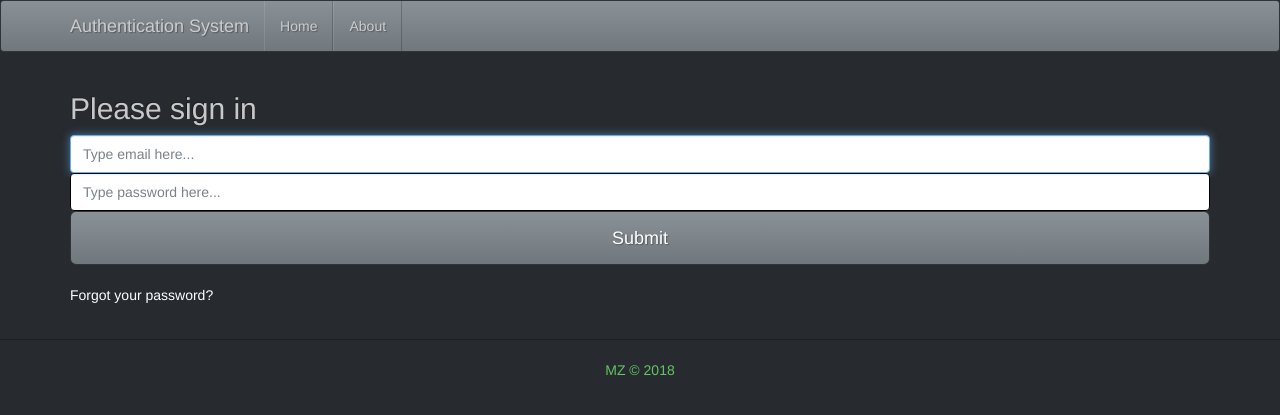
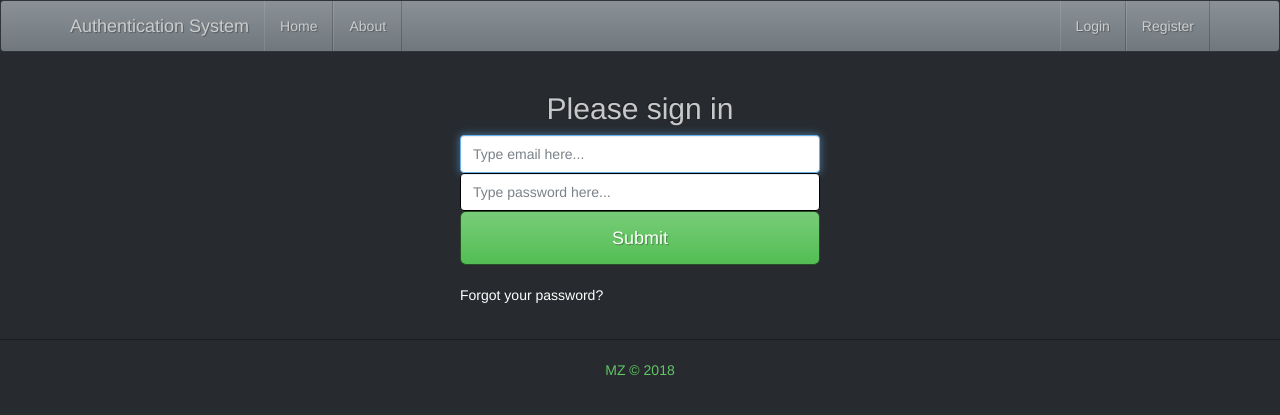
Before and after one commit to mzwae/ci-authentication, a CodeIgniter app: page /ci-authentication/signin in a window 1280 px wide. Shown: the top 415 px of the page. Run offline with CodeIgniter, Linux system fonts and the light colour scheme; some libraries are stand-ins or nearby versions.

Commit message:
fixed bugs

```diff
--- a/application/controllers/me.php
+++ b/application/controllers/me.php
@@ -37,6 +37,7 @@ class Me extends CI_Controller
         $this->form_validation->set_rules('usr_zip_pcode', 'User Post Code', 'required');
 
         $data['id'] = $this->session->userdata('usr_id');
+
 
         $data['page_heading'] = "Edit my details";
 
@@ -154,6 +155,9 @@ class Me extends CI_Controller
             'usr_zip_pcode' => $this->input->post('usr_zip_pcode')
           );
 
+          $id = $this->session->userdata('usr_id');
+
+
           if ($this->Users_model->process_update_user($id, $data)) {
             redirect('users');
           }
--- a/application/controllers/signin.php
+++ b/application/controllers/signin.php
@@ -37,7 +37,7 @@ class Signin extends CI_Controller
                 $query = $this->Signin_model->does_user_exist($usr_email);
                 if ($query->num_rows() == 1) {// One matching row found
                     foreach ($query->result() as $row) {
-                        $hash = $passowrd;
+                        $hash = $password;
                         if ($row->usr_is_active != 0) {
                             if ($hash != $row->usr_hash) {
                                 $data['login_fail'] = true;
--- a/application/controllers/users.php
+++ b/application/controllers/users.php
@@ -7,7 +7,7 @@ class Users extends MY_Controller
         parent::__construct();
         $this->load->helper('file');
         $this->load->model('Users_model');
-        $this->load->helper('Password_model');
+        $this->load->model('Password_model');
 
         if (($this->session->userdata('loggedin') == false) || ($this->session->userdata('usr_access_level') != 1)) {
             redirect('signin');
--- a/application/models/users_model.php
+++ b/application/models/users_model.php
@@ -24,7 +24,7 @@ class Users_model extends CI_Model
     public function process_update_user($id, $data)
     {
         $this->db->where('usr_id', $id);
-        if ($his->db->update('users', $data)) {
+        if ($this->db->update('users', $data)) {
             return true;
         } else {
             return false;
--- a/application/views/templates/header.php
+++ b/application/views/templates/header.php
@@ -25,6 +25,15 @@
               <li class="nav-item"><a href="<?=base_url()?>about">About</a></li>
 
           </ul>
+          <ul class="nav navbar-nav navbar-right">
+            <?php if (!$this->session->userdata('logged_in')) : ?>
+              <li><a href="<?=base_url();?>signin">Login</a></li>
+              <li><a href="<?=base_url();?>register">Register</a></li>
+            <?php endif; ?>
+            <?php if ($this->session->userdata('logged_in')) : ?>
+              <li><a href="<?=base_url();?>signin/signout">Logout</a></li>
+            <?php endif; ?>
+          </ul>
       </div>
     </div>
 </nav>
--- a/application/views/users/signin.php
+++ b/application/views/users/signin.php
@@ -4,11 +4,15 @@
   </div>
 <?php endif; ?>
 <?php echo validation_errors(); ?>
-<?php echo form_open('sigin/index', 'class="form-signin" role="form"'); ?>
-  <h2 class="form-signin-heading">Please sign in</h2>
+<?php echo form_open('signin/index', 'class="form-signin" role="form"'); ?>
+<div class="row">
+  <div class="col-md-4 col-md-offset-4">
+  <h2 class="form-signin-heading text-center">Please sign in</h2>
   <input type="email" name="usr_email" class="form-control" placeholder="Type email here..." required autofocus>
   <input type="password" name="usr_password" class="form-control" placeholder="Type password here..." required>
-  <button type="submit" class="btn btn-lg btn-primary btn-block">Submit</button>
+  <button type="submit" class="btn btn-lg btn-success btn-block">Submit</button>
   <br>
   <a href="password">Forgot your password?</a>
+  </div>
+</div>
 <?php echo form_close(); ?>
```
Also changed, not shown: application/views/users/me.php (+8 -3 lines).
